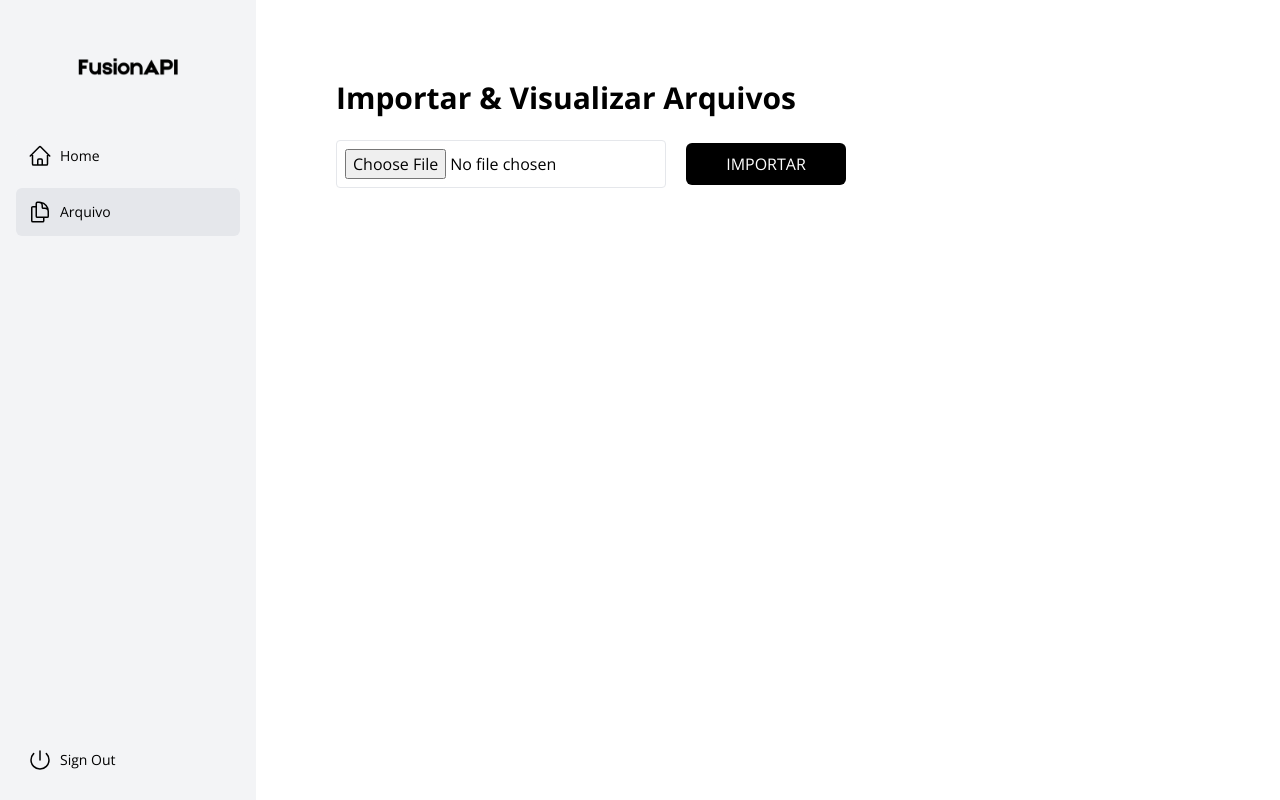
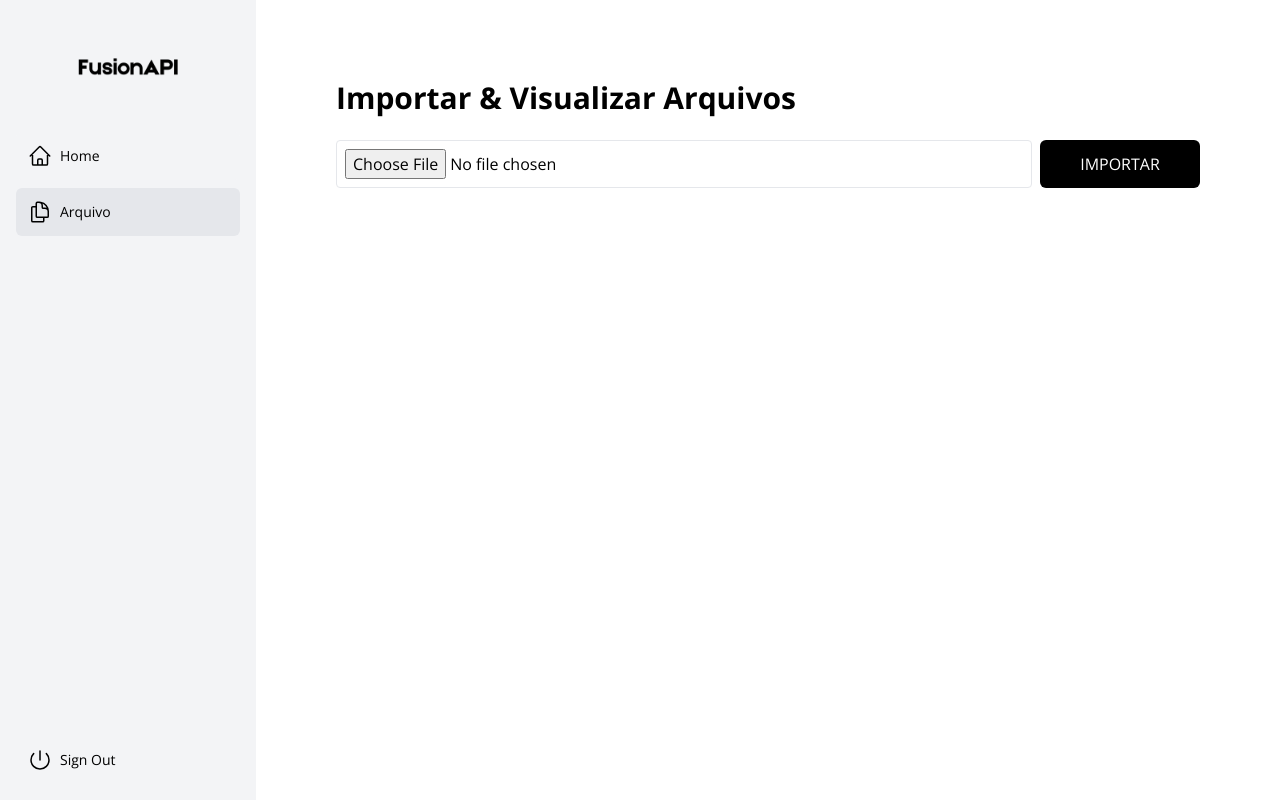
Before and after one commit to Dataflare-AI/frontend_NextJs, a Next.js app in the folder fusion/: page /dashboard/importFiles in a window 1280 px wide. Built offline with nearby package versions, Linux system fonts and the light colour scheme; a web font is replaced by a local one.

Commit message:
Refactor file upload and login form styles

```diff
--- a/fusion/app/dashboard/importFiles/page.tsx
+++ b/fusion/app/dashboard/importFiles/page.tsx
@@ -66,6 +66,7 @@ function App() {
       window.scrollTo(dropdownScrollOptions);
     }
   };
+
   return (
     <div className="wrapper p-8 bg-white">
       <h3 className="text-3xl font-bold mb-6">
@@ -73,18 +74,20 @@ function App() {
       </h3>
 
       <form className="form-group custom-form" onSubmit={handleFileSubmit}>
+        <div className="flex flex-col md:flex-row items-stretch">
           <input
             type="file"
-          className="form-control border rounded p-2"
+            className="form-control border rounded p-2 flex-grow mb-2 md:mb-0 md:mr-2"
             required
             onChange={handleFile}
           />
           <button
             type="submit"
-          className="px-6 py-2 hover:bg-white hover:border-black hover:text-black hover:transition-colors bg-black text-white border border-transparent transition-border rounded-md md:ml-5 w-40 text-center"
+            className="px-6 py-2 hover:bg-white hover:border-black hover:text-black hover:transition-colors bg-black text-white border border-transparent transition-border rounded-md md:w-40 md:flex-shrink-0 text-center"
           >
             IMPORTAR
           </button>
+        </div>
         {typeError && (
           <div className="alert alert-danger mt-2" role="alert">
             {typeError}
@@ -102,7 +105,7 @@ function App() {
             name="column"
             onChange={handleColumnSelect}
             value={selectedColumn || ""}
-            className="border rounded p-2 max-w-xs"
+            className="border rounded p-2 max-w-full"
           >
             {Object.keys(excelData[0]).map((key) => (
               <option key={key} value={key}>
@@ -151,7 +154,7 @@ function App() {
           />
           <button
             type="button"
-            className="hover:bg-black hover:border-black hover:text-white bg-white text-black border border-black transition-all rounded-md md:ml-0 text-center px-4 py-2 "
+            className="hover:bg-black hover:border-black hover:text-white bg-white text-black border border-black transition-all rounded-md text-center px-4 py-2"
             onClick={sendMessageToOpenAI}
           >
             Enviar Mensagem
--- a/fusion/app/ui/login-form.tsx
+++ b/fusion/app/ui/login-form.tsx
@@ -11,7 +11,7 @@ export default function LoginForm() {
   return (
     <form action={dispatch}>
       <div className="flex flex-col md:flex-row h-screen">
-        <div className="flex items-center justify-center w-full md:w-1/3 h-full relative md:ml-32 lg:bg-gray-700">
+        <div className="flex items-center justify-center w-full md:w-1/3 h-full relative md:ml-32 lg:bg-white">
           <Image
             src="/loginMobile.jpeg"
             alt="Login Image"
```
Lines whose indentation alone changed are shown as unchanged.
